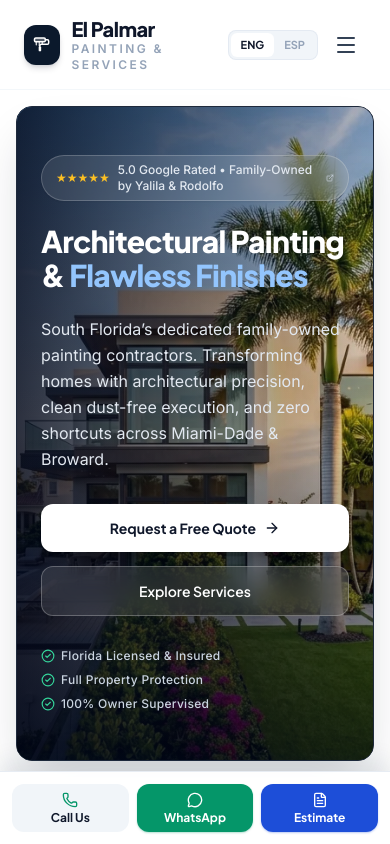
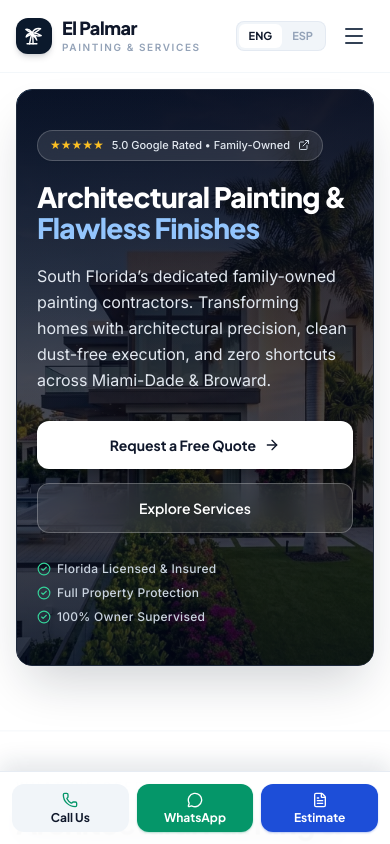
Before and after one commit to luchonicolini/Painting_contractor, a React (Vite) app: page / in a window 390 px wide. Shown: the top 844 px of the page. Built offline with nearby package versions, Linux system fonts and the light colour scheme; the HTML template or start-up script is replaced by a standard one.

Commit message:
feat(responsive): optimize mobile layout, gallery touch gestures, and iOS safe areas

```diff
--- a/index.html
+++ b/index.html
@@ -2,7 +2,7 @@
 <html lang="en" class="scroll-smooth">
   <head>
     <meta charset="UTF-8" />
-    <link rel="icon" type="image/x-icon" href="https://ded7t1cra1lh5.cloudfront.net/sites/favicon/24106/favicon.png?1633128964" />
+    <link rel="icon" type="image/svg+xml" href="/favicon.svg" />
     <meta name="viewport" content="width=device-width, initial-scale=1.0" />
     <title>El Palmar Painting & Services | Residential & Commercial Painters in South Florida</title>
     <meta name="description" content="Dedicated family-owned residential & commercial painting contractors in Hialeah, Miami-Dade & Broward County. Exterior, interior, popcorn removal & roof painting." />
--- a/src/App.tsx
+++ b/src/App.tsx
@@ -15,7 +15,7 @@
   const { isChanging } = useLanguage();
 
   return (
-    <div className="min-h-screen bg-white pb-20 lg:pb-0">
+    <div className="min-h-screen bg-white pb-[calc(5.5rem+env(safe-area-inset-bottom,0px))] lg:pb-0">
       <Navbar />
       <main className={`transition-opacity duration-150 ease-out ${isChanging ? 'opacity-75' : 'opacity-100'}`}>
         <Hero />
--- a/src/components/BeforeAfter.tsx
+++ b/src/components/BeforeAfter.tsx
@@ -123,10 +123,13 @@
           />
 
           {/* Discreet Architectural Label: AFTER */}
-          <div className="absolute top-4 right-4 z-20 pointer-events-none">
-            <span className="px-3.5 py-1.5 rounded-lg bg-slate-950/75 backdrop-blur-md text-white font-medium text-xs tracking-wide border border-white/15 shadow-sm flex items-center gap-1.5">
-              <span className="w-2 h-2 rounded-full bg-emerald-400" />
-              <span>{language === 'en' ? 'After: El Palmar Finish' : 'Después: Acabado El Palmar'}</span>
+          <div className="absolute top-3 sm:top-4 right-3 sm:right-4 z-20 pointer-events-none">
+            <span className="px-2.5 sm:px-3.5 py-1 sm:py-1.5 rounded-lg bg-slate-950/80 backdrop-blur-md text-white font-medium text-[11px] sm:text-xs tracking-wide border border-white/15 shadow-sm flex items-center gap-1.5">
+              <span className="w-2 h-2 rounded-full bg-emerald-400 flex-shrink-0" />
+              <span>
+                {language === 'en' ? 'After' : 'Después'}
+                <span className="hidden sm:inline">: {language === 'en' ? 'El Palmar Finish' : 'Acabado El Palmar'}</span>
+              </span>
             </span>
           </div>
 
@@ -151,10 +154,13 @@
             <div className="absolute inset-0 bg-slate-950/10 pointer-events-none" />
 
             {/* Discreet Architectural Label: BEFORE */}
-            <div className="absolute top-4 left-4 z-20 pointer-events-none">
-              <span className="px-3.5 py-1.5 rounded-lg bg-slate-950/75 backdrop-blur-md text-white font-medium text-xs tracking-wide border border-white/15 shadow-sm flex items-center gap-1.5">
-                <span className="w-2 h-2 rounded-full bg-slate-400" />
-                <span>{language === 'en' ? 'Before: Weather-Worn' : 'Antes: Desgastado por el Clima'}</span>
+            <div className="absolute top-3 sm:top-4 left-3 sm:left-4 z-20 pointer-events-none">
+              <span className="px-2.5 sm:px-3.5 py-1 sm:py-1.5 rounded-lg bg-slate-950/80 backdrop-blur-md text-white font-medium text-[11px] sm:text-xs tracking-wide border border-white/15 shadow-sm flex items-center gap-1.5">
+                <span className="w-2 h-2 rounded-full bg-slate-400 flex-shrink-0" />
+                <span>
+                  {language === 'en' ? 'Before' : 'Antes'}
+                  <span className="hidden sm:inline">: {language === 'en' ? 'Weather-Worn' : 'Desgastado por el Clima'}</span>
+                </span>
               </span>
             </div>
           </div>
--- a/src/components/BrandLogoIcon.tsx
+++ b/src/components/BrandLogoIcon.tsx
@@ -5,55 +5,46 @@
 }
 
 /**
- * Custom bespoke architectural painting mark for El Palmar Painting & Services.
- * Replaces generic tech/real-estate house icons with an authentic craftsman roller
- * applying fresh architectural coats.
+ * Bespoke Palm Tree Mark for El Palmar Painting & Services.
+ * Inspired directly by the iconic Florida Palm Tree:
+ * - Characteristic natural trunk contour with ground baseline.
+ * - Gracefully arching tropical palm fronds with smooth rounded curves.
+ * - Perfectly balanced for high-contrast visibility at small and large sizes.
  */
-export const BrandLogoIcon: React.FC<BrandLogoIconProps> = ({ className = "w-5 h-5" }) => {
+export const BrandLogoIcon: React.FC<BrandLogoIconProps> = ({ className = "w-6 h-6" }) => {
   return (
     <svg
       className={className}
-      viewBox="0 0 24 24"
+      viewBox="0 0 32 32"
       fill="none"
       xmlns="http://www.w3.org/2000/svg"
+      stroke="currentColor"
+      strokeWidth="2.3"
+      strokeLinecap="round"
+      strokeLinejoin="round"
       aria-hidden="true"
     >
-      {/* Precision Paint Roller Cylinder with lacquer coat fill */}
-      <rect
-        x="3"
-        y="3.5"
-        width="13"
-        height="4.6"
-        rx="1.5"
-        fill="currentColor"
-        fillOpacity="0.3"
-        stroke="currentColor"
-        strokeWidth="1.8"
-      />
-      {/* Steel Frame wire */}
-      <path
-        d="M16 5.8h2.5a1.5 1.5 0 0 1 1.5 1.5v2.2a1.5 1.5 0 0 1-1.5 1.5H11a1.5 1.5 0 0 0-1.5 1.5V14"
-        stroke="currentColor"
-        strokeWidth="1.8"
-        strokeLinecap="round"
-      />
-      {/* Craftsman handle grip */}
-      <rect
-        x="8"
-        y="14"
-        width="3"
-        height="5.5"
-        rx="1"
-        fill="currentColor"
-      />
-      {/* Architectural fresh paint coating descending from the roller */}
-      <path
-        d="M5.2 8.1v3.5M8.8 8.1v5.2M12.4 8.1v2.5"
-        stroke="currentColor"
-        strokeWidth="1.8"
-        strokeLinecap="round"
-        opacity="0.8"
-      />
+      {/* Ground Baseline */}
+      <path d="M5 28.5H20.5" strokeWidth="2.5" />
+
+      {/* Trunk (Natural curved dual-line trunk) */}
+      <path d="M8.8 28.5C9.8 23 11 17 12.8 11.5" />
+      <path d="M14.5 28.5C14.5 23 14 17 13.8 11.5" />
+
+      {/* Top-Right Majestic Sweeping Frond */}
+      <path d="M13.2 10.5C15.5 6.5 20.5 3 26.5 4.5C24 6.5 21 8.8 17.5 10.5" />
+
+      {/* Top-Left Arching Frond */}
+      <path d="M12.5 10C9.5 6.5 6 4 3 5.5C5.5 7.5 8 9.5 11.5 10.8" />
+
+      {/* Mid-Left Drooping Frond */}
+      <path d="M11 11.5C7.5 11.8 4.5 13.5 3.5 17.5C5.8 16 9 14.5 11.8 13.5" />
+
+      {/* Mid-Right Sweeping Frond */}
+      <path d="M14.5 11C18 11.2 23 12.5 27.5 15.5C24.5 16.5 20.8 16 17.5 14.5" />
+
+      {/* Low-Right Cascade Frond */}
+      <path d="M14 12.5C16.8 14.5 19.5 17.5 20.5 22.5C19.5 20 17.5 17.5 14 15.5" />
     </svg>
   );
 };
--- a/src/components/ContactEstimate.tsx
+++ b/src/components/ContactEstimate.tsx
@@ -132,11 +132,11 @@
           </div>
 
           {/* Right Column: Modern High-Converting Estimate Form */}
-          <div className="lg:col-span-7 bg-white text-slate-900 p-7 sm:p-10 rounded-3xl shadow-xl shadow-slate-200/70 border border-slate-200/80">
-            <h3 className="font-heading font-extrabold text-2xl text-slate-900 mb-1">
+          <div className="lg:col-span-7 bg-white text-slate-900 p-5 sm:p-10 rounded-2xl sm:rounded-3xl shadow-xl shadow-slate-200/70 border border-slate-200/80">
+            <h3 className="font-heading font-extrabold text-xl sm:text-2xl text-slate-900 mb-1">
               {language === 'en' ? 'Tell Us About Your Project' : 'Cuéntanos Sobre Tu Proyecto'}
             </h3>
-            <p className="text-slate-500 text-xs sm:text-sm mb-6">
+            <p className="text-slate-500 text-xs sm:text-sm mb-5 sm:mb-6">
               {language === 'en'
                 ? 'Fill in the quick details below and Yalila & Rodolfo will get back to you promptly.'
                 : 'Completa los datos y Yalila y Rodolfo se comunicarán contigo a la brevedad.'}
--- a/src/components/Footer.tsx
+++ b/src/components/Footer.tsx
@@ -18,7 +18,7 @@
           <div className="md:col-span-4 flex flex-col gap-4">
             <a href="#" className="flex items-center gap-3 group">
               <div className="w-10 h-10 rounded-xl bg-brand-navy flex items-center justify-center text-white shadow-md shadow-slate-900/15 group-hover:bg-brand-navy-light transition-colors">
-                <BrandLogoIcon className="w-5 h-5 text-white" />
+                <BrandLogoIcon className="w-6 h-6 text-white" />
               </div>
               <div className="flex flex-col">
                 <span className="font-heading font-extrabold text-xl tracking-tight text-slate-900 leading-tight">
--- a/src/components/Gallery.tsx
+++ b/src/components/Gallery.tsx
@@ -11,6 +11,7 @@
   const [activeFilter, setActiveFilter] = useState<string>('all');
   const [visibleCount, setVisibleCount] = useState<number>(12);
   const [selectedItem, setSelectedItem] = useState<PortfolioItem | null>(null);
+  const [touchStartX, setTouchStartX] = useState<number | null>(null);
   const revealRef = useScrollReveal();
 
   const filterTabs = [
@@ -169,10 +170,10 @@
                 const idx = filteredItems.findIndex(i => i.id === selectedItem.id);
                 setSelectedItem(filteredItems[(idx - 1 + filteredItems.length) % filteredItems.length]);
               }}
-              className="hidden md:flex fixed left-5 top-1/2 -translate-y-1/2 z-[110] w-12 h-12 rounded-full bg-white/10 hover:bg-white/25 text-white items-center justify-center transition-all cursor-pointer border border-white/20 shadow-lg"
+              className="flex fixed left-2 sm:left-5 top-1/2 -translate-y-1/2 z-[110] w-9 h-9 sm:w-12 sm:h-12 rounded-full bg-white/20 sm:bg-white/10 hover:bg-white/30 text-white items-center justify-center transition-all cursor-pointer border border-white/20 shadow-lg"
               aria-label="Previous image"
             >
-              <ChevronLeft className="w-7 h-7" />
+              <ChevronLeft className="w-5 h-5 sm:w-7 sm:h-7" />
             </button>
           )}
 
@@ -184,21 +185,35 @@
                 const idx = filteredItems.findIndex(i => i.id === selectedItem.id);
                 setSelectedItem(filteredItems[(idx + 1) % filteredItems.length]);
               }}
-              className="hidden md:flex fixed right-5 top-1/2 -translate-y-1/2 z-[110] w-12 h-12 rounded-full bg-white/10 hover:bg-white/25 text-white items-center justify-center transition-all cursor-pointer border border-white/20 shadow-lg"
+              className="flex fixed right-2 sm:right-5 top-1/2 -translate-y-1/2 z-[110] w-9 h-9 sm:w-12 sm:h-12 rounded-full bg-white/20 sm:bg-white/10 hover:bg-white/30 text-white items-center justify-center transition-all cursor-pointer border border-white/20 shadow-lg"
               aria-label="Next image"
             >
-              <ChevronRight className="w-7 h-7" />
+              <ChevronRight className="w-5 h-5 sm:w-7 sm:h-7" />
             </button>
           )}
 
-          {/* Modal Card */}
+          {/* Modal Card with Touch Swipe */}
           <div
-            className="relative max-w-4xl w-full bg-slate-900 rounded-3xl overflow-hidden shadow-2xl border border-white/10 flex flex-col my-auto"
+            className="relative max-w-4xl w-full bg-slate-900 rounded-2xl sm:rounded-3xl overflow-hidden shadow-2xl border border-white/10 flex flex-col my-auto"
             onClick={e => e.stopPropagation()}
+            onTouchStart={e => setTouchStartX(e.touches[0].clientX)}
+            onTouchEnd={e => {
+              if (touchStartX === null) return;
+              const diff = touchStartX - e.changedTouches[0].clientX;
+              if (Math.abs(diff) > 40) {
+                const idx = filteredItems.findIndex(i => i.id === selectedItem.id);
+                if (diff > 0) {
+                  setSelectedItem(filteredItems[(idx + 1) % filteredItems.length]);
+                } else {
+                  setSelectedItem(filteredItems[(idx - 1 + filteredItems.length) % filteredItems.length]);
+                }
+              }
+              setTouchStartX(null);
+            }}
             style={{ maxHeight: '88vh' }}
           >
             {/* Image Box */}
-            <div className="relative flex-1 bg-black flex items-center justify-center overflow-hidden min-h-[260px] max-h-[62vh]">
+            <div className="relative flex-1 bg-black flex items-center justify-center overflow-hidden min-h-[220px] max-h-[62vh]">
               <img
                 src={selectedItem.image}
                 alt={selectedItem.title[language]}
--- a/src/components/Hero.tsx
+++ b/src/components/Hero.tsx
@@ -19,30 +19,30 @@
         />
 
         {/* Cinematic Scrim: readable text on left, bright Florida daylight on right */}
-        <div className="absolute inset-0 bg-gradient-to-r from-slate-950/80 via-slate-950/40 to-transparent pointer-events-none" />
+        <div className="absolute inset-0 bg-gradient-to-b sm:bg-gradient-to-r from-slate-950/90 via-slate-950/70 sm:via-slate-950/40 to-slate-950/40 sm:to-transparent pointer-events-none" />
         <div className="absolute inset-0 bg-gradient-to-t from-slate-950/60 via-transparent to-slate-950/15 pointer-events-none" />
 
         {/* Hero Content Container */}
-        <div className="relative z-10 max-w-2xl px-6 sm:px-12 md:px-16 py-12 md:py-16 flex flex-col items-start gap-6">
+        <div className="relative z-10 max-w-2xl px-5 sm:px-12 md:px-16 py-10 sm:py-12 md:py-16 flex flex-col items-start gap-5 sm:gap-6">
           {/* Trust Badge Pill (Linked to Real Google Reviews) */}
           <a
             href={BUSINESS_INFO.social.googleReviews}
             target="_blank"
             rel="noopener noreferrer"
-            className="inline-flex items-center gap-2 px-3.5 py-1.5 rounded-full bg-white/10 hover:bg-white/20 backdrop-blur-md text-white text-xs font-medium border border-white/20 hover:border-white/40 shadow-sm transition-all duration-200 group cursor-pointer animate-fade-in"
+            className="inline-flex items-center gap-2 px-3 sm:px-3.5 py-1.5 rounded-full bg-white/10 hover:bg-white/20 backdrop-blur-md text-white text-[11px] sm:text-xs font-medium border border-white/20 hover:border-white/40 shadow-sm transition-all duration-200 group cursor-pointer animate-fade-in"
             aria-label="Ver perfil y reseñas de El Palmar Painting en Google"
           >
-            <span className="flex text-amber-400">★★★★★</span>
+            <span className="flex text-amber-400 text-xs sm:text-sm">★★★★★</span>
             <span className="text-slate-200 group-hover:text-white transition-colors">
               {language === 'en'
-                ? '5.0 Google Rated • Family-Owned by Yalila & Rodolfo'
-                : '5.0 Estrellas en Google • Empresa Familiar de Yalila y Rodolfo'}
+                ? '5.0 Google Rated • Family-Owned'
+                : '5.0 en Google • Empresa Familiar'}
             </span>
-            <ExternalLink className="w-3 h-3 text-slate-300 group-hover:text-amber-300 transition-colors" />
+            <ExternalLink className="w-3 h-3 text-slate-300 group-hover:text-amber-300 transition-colors flex-shrink-0" />
           </a>
 
           {/* Main Headline */}
-          <h1 className="text-white font-heading font-extrabold text-3xl sm:text-5xl lg:text-5xl tracking-tight leading-[1.12]">
+          <h1 className="text-white font-heading font-extrabold text-[28px] sm:text-4xl md:text-5xl lg:text-5xl tracking-tight leading-[1.12]">
             {language === 'en' ? (
               <>
                 Architectural Painting & <span className="text-[#93C5FD]">Flawless Finishes</span>
--- a/src/components/MobileStickyBar.tsx
+++ b/src/components/MobileStickyBar.tsx
@@ -6,7 +6,7 @@
   const { language } = useLanguage();
 
   return (
-    <aside aria-label="Quick contact actions" className="fixed bottom-0 left-0 right-0 z-40 lg:hidden bg-white/95 backdrop-blur-lg border-t border-slate-200/80 p-3 shadow-[0_-8px_25px_rgba(15,41,66,0.12)]">
+    <aside aria-label="Quick contact actions" className="fixed bottom-0 left-0 right-0 z-40 lg:hidden bg-white/95 backdrop-blur-lg border-t border-slate-200/80 p-3 pb-[calc(0.75rem+env(safe-area-inset-bottom,0px))] shadow-[0_-8px_25px_rgba(15,41,66,0.12)]">
       <div className="max-w-md mx-auto grid grid-cols-3 gap-2">
         {/* Direct Phone Call */}
         <a
--- a/src/components/Navbar.tsx
+++ b/src/components/Navbar.tsx
@@ -102,17 +102,17 @@
             : 'bg-white/90 backdrop-blur-sm border-slate-100/80 py-4'
         }`}
       >
-        <div className="max-w-[1240px] mx-auto px-6 flex items-center justify-between">
+        <div className="max-w-[1240px] mx-auto px-4 sm:px-6 flex items-center justify-between">
           {/* Logo with architectural brush mark */}
-          <a href="#" className="flex items-center gap-3 group">
-            <div className="w-10 h-10 rounded-xl bg-brand-navy flex items-center justify-center text-white shadow-md shadow-slate-900/15 group-hover:bg-brand-navy-light transition-colors">
-              <BrandLogoIcon className="w-5 h-5 text-white" />
+          <a href="#" className="flex items-center gap-2.5 sm:gap-3 group">
+            <div className="w-9 h-9 sm:w-10 sm:h-10 rounded-xl bg-brand-navy flex items-center justify-center text-white shadow-md shadow-slate-900/15 group-hover:bg-brand-navy-light transition-colors flex-shrink-0">
+              <BrandLogoIcon className="w-5 h-5 sm:w-6 sm:h-6 text-white" />
             </div>
             <div className="flex flex-col">
-              <span className="font-heading font-extrabold text-xl tracking-tight text-slate-900 leading-tight">
+              <span className="font-heading font-extrabold text-lg sm:text-xl tracking-tight text-slate-900 leading-tight">
                 El Palmar
               </span>
-              <span className="text-xs uppercase tracking-[0.2em] font-semibold text-slate-400">
+              <span className="text-[10px] sm:text-xs uppercase tracking-[0.16em] sm:tracking-[0.2em] font-semibold text-slate-400">
                 Painting & Services
               </span>
             </div>
--- a/src/components/Testimonials.tsx
+++ b/src/components/Testimonials.tsx
@@ -31,7 +31,7 @@
       </div>
 
       <div className="max-w-[1240px] mx-auto px-4 sm:px-6">
-        <div className="relative rounded-3xl overflow-hidden min-h-[500px] lg:min-h-[540px] flex items-center bg-slate-900 shadow-2xl border border-slate-800">
+        <div className="relative rounded-3xl overflow-hidden min-h-[500px] lg:min-h-[540px] flex flex-col lg:flex-row items-center justify-between bg-slate-900 shadow-2xl border border-slate-800">
           {/* Authentic Craftsman Backdrop Image */}
           <img
             src="/images/testimonials-new-interior.webp"
@@ -41,18 +41,18 @@
             className="absolute inset-0 w-full h-full object-cover opacity-90 scale-[1.02] transition-transform duration-1000"
           />
           {/* Directional scrim: high contrast for text on the left, clear view of the residence on the right */}
-          <div className="absolute inset-0 bg-gradient-to-r from-slate-950/80 via-slate-950/40 to-transparent pointer-events-none" />
+          <div className="absolute inset-0 bg-gradient-to-b lg:bg-gradient-to-r from-slate-950/90 via-slate-950/70 lg:via-slate-950/40 to-slate-950/60 lg:to-transparent pointer-events-none" />
           <div className="absolute inset-0 bg-gradient-to-t from-slate-950/50 via-transparent to-slate-950/20 pointer-events-none" />
 
           {/* Big Bold Impact Message on Left */}
-          <div className="relative z-10 p-8 sm:p-14 lg:p-16 max-w-xl flex flex-col gap-4">
-            <h3 className="font-heading font-extrabold text-3xl sm:text-4xl lg:text-5xl text-white tracking-tight leading-[1.15]">
+          <div className="relative z-10 p-6 sm:p-10 lg:p-16 max-w-xl flex flex-col gap-3 sm:gap-4">
+            <h3 className="font-heading font-extrabold text-2xl sm:text-4xl lg:text-5xl text-white tracking-tight leading-[1.15]">
               {language === 'en'
                 ? 'We helped over 500 Florida families get their perfect home finish'
                 : 'Hemos ayudado a más de 500 familias en Florida a renovar su hogar'}
             </h3>
 
-            <p className="text-slate-300 text-sm sm:text-base leading-relaxed">
+            <p className="text-slate-300 text-xs sm:text-sm lg:text-base leading-relaxed">
               {language === 'en'
                 ? 'From single condos to sprawling estates, our reputation in Broward and Dade is built on personal accountability and spotless cleanups.'
                 : 'Desde condominios hasta grandes propiedades, nuestra reputación en Broward y Miami-Dade se basa en la seriedad personal y la limpieza absoluta.'}
@@ -60,7 +60,7 @@
           </div>
 
           {/* Solid White Floating Testimonial Card with 100% High Contrast */}
-          <div className="relative z-20 m-6 sm:m-8 sm:ml-auto w-full sm:max-w-md lg:max-w-lg bg-white rounded-2xl shadow-2xl p-6 sm:p-7 border border-slate-100 flex flex-col gap-4">
+          <div className="relative z-20 m-4 sm:m-8 lg:ml-auto w-[calc(100%-2rem)] sm:w-[calc(100%-4rem)] lg:w-full sm:max-w-md lg:max-w-lg bg-white rounded-2xl shadow-2xl p-5 sm:p-7 border border-slate-100 flex flex-col gap-4">
             {/* Header: Stars & Carousel Controls */}
             <div className="flex items-center justify-between pb-1">
               <a
```
Also changed, not shown: src/components/AboutUs.tsx (+13 -13 lines), public/favicon.svg (added).
